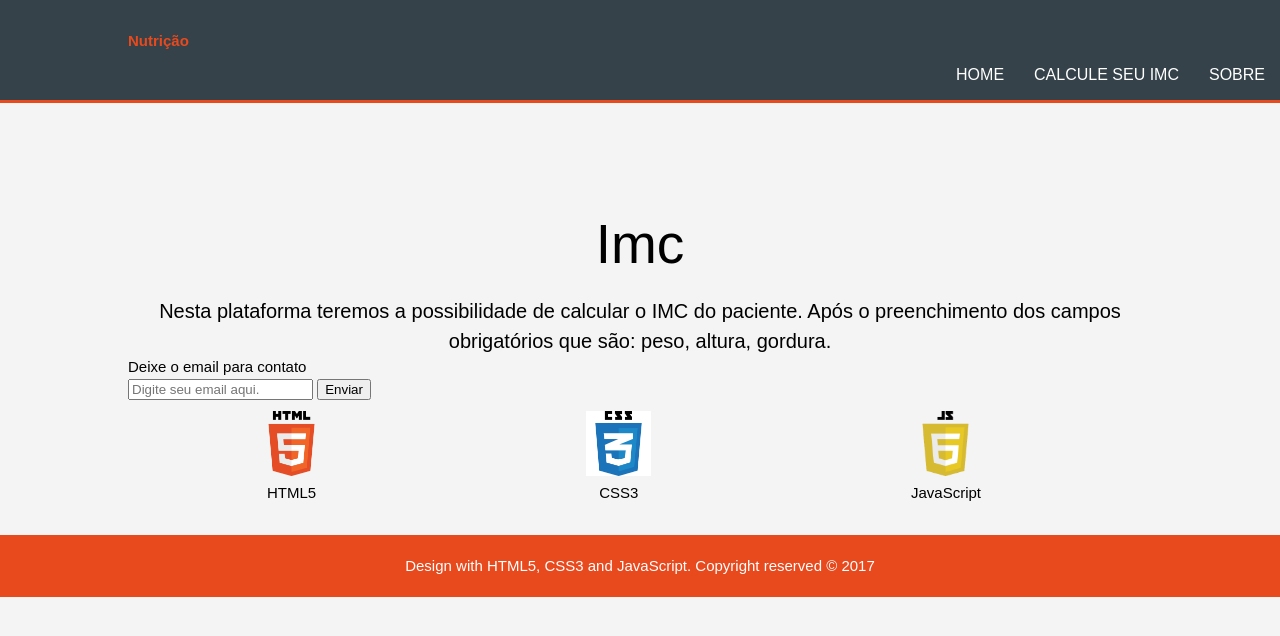
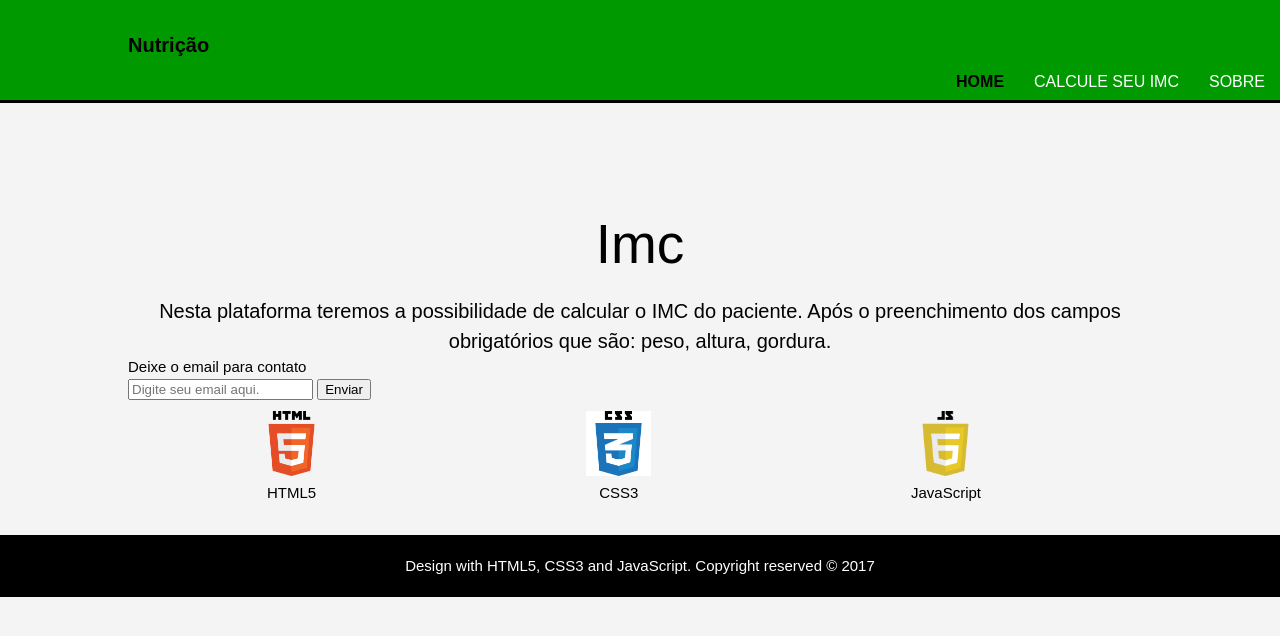
Before and after one commit to cvmartins1996/html_css_js-sample, a plain HTML site: page index.html in a window 1280 px wide. Drawn offline with Linux system fonts and the light colour scheme.

Commit message:
Commit alter index.html Commit alter site.css

```diff
--- a/css/site.css
+++ b/css/site.css
@@ -17,11 +17,12 @@ ul{
 }
 
 header{
-	background: #35424a;
+	/*background: #35424a;*/
+	background: #009900;
 	color:#ffffff;
 	padding-top: 30px;
 	min-height: 70px;
-	border-bottom: #e8491d 3px solid;
+	border-bottom: #000 3px solid;
 }
 
 header a {
@@ -38,15 +39,18 @@ header li {
 header #branding {
 	float: left;
 }
-header #branding h1 {
+header #branding .titulo-principal {
 	margin: 0px;
+}
+header .titulo-principal {
+	font-size: 20px;
 }
 header nav {
 	float: right;
 	margin-top: 10px;
 }
-header .high, hedaer .current a {
-	color: #e8491d;
+header .high, header .current a {
+	color: #000;
 	font-weight: bold;
 }
 header a:hover {
@@ -56,7 +60,7 @@ header a:hover {
 
 #showcase {
 	min-height: 400px;
-	background: url('../images/nutricao.jpg') no-repeat 0px -400px;
+	background-image: url('../images/nutricao.jpg') no-repeat 0px -400px;
 	text-align: center;
 	color: #000;
 }
@@ -84,10 +88,10 @@ header a:hover {
 	width: 65px;
 }
 
-footer {
+.rodape-pagina {
+	background-color: #000;
+	color: #fff;
 	padding: 20px;
 	margin-top: 20px;
-	color: #fff;
-	background-color: #e8491d;
 	text-align: center;
 }
--- a/index.html
+++ b/index.html
@@ -79,7 +79,7 @@
       </div>
     </session>
 
-    <footer>
+    <footer class="rodape-pagina">
       <p>Design with HTML5, CSS3 and JavaScript.
       Copyright reserved &copy; 2017</p>
 
```
